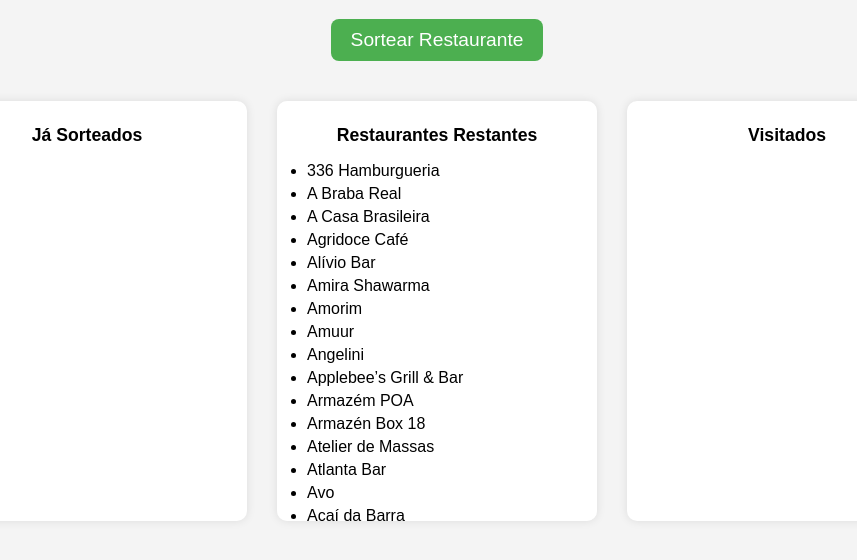
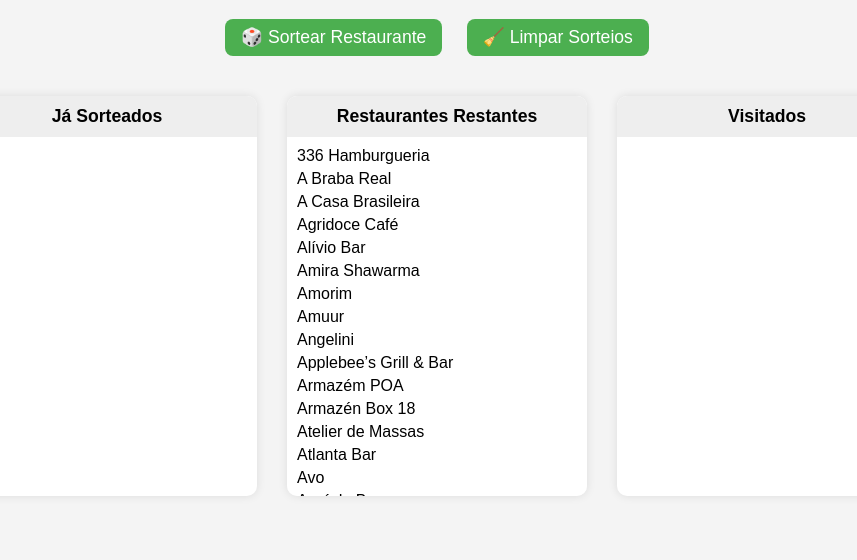
Before and after one commit to lucasmellosz/POAEMDOBRO, a plain HTML site: page index.html in a window 1280 px wide. Shown: the part 100-660 px from the top of the page, without its empty margins (203-1060 px from the left). Drawn offline with Linux system fonts and the light colour scheme.

Commit message:
Update index.html

```diff
--- a/index.html
+++ b/index.html
@@ -16,8 +16,9 @@
       color: #333;
     }
     button {
-      font-size: 1.2em;
-      padding: 10px 20px;
+      font-size: 1.1em;
+      padding: 8px 16px;
+      margin: 0 10px 20px 10px;
       border: none;
       border-radius: 8px;
       background-color: #4CAF50;
@@ -33,25 +34,30 @@
       flex-wrap: wrap;
       justify-content: center;
       gap: 30px;
-      margin-top: 40px;
+      margin-top: 20px;
     }
     .lista {
       width: 300px;
       max-height: 400px;
       overflow-y: auto;
       background-color: white;
-      padding: 10px;
       border-radius: 10px;
       box-shadow: 0 0 10px rgba(0,0,0,0.1);
-      text-align: left;
     }
     .lista h2 {
       font-size: 1.1em;
-      margin-bottom: 10px;
-      text-align: center;
+      margin: 0;
+      padding: 10px;
+      background-color: #eee;
+      position: sticky;
+      top: 0;
+      z-index: 1;
     }
     .lista ul {
-      padding-left: 20px;
+      list-style: none;
+      padding: 10px;
+      margin: 0;
+      text-align: left;
     }
     .lista li {
       margin-bottom: 5px;
@@ -60,7 +66,8 @@
 </head>
 <body>
   <h1>🍽️POA EM DOBRO 2025🍽️</h1>
-  <button onclick="sortear()">Sortear Restaurante</button>
+  <button onclick="sortear()">🎲 Sortear Restaurante</button>
+  <button onclick="limparSorteios()">🧹 Limpar Sorteios</button>
   <div id="resultado"></div>
 
   <div class="container">
@@ -80,7 +87,6 @@
 
   <script>
     let lista = [...new Set([
-      // Lista em ordem alfabética
       "336 Hamburgueria", "A Braba Real", "A Casa Brasileira", "Açaí da Barra", "Agridoce Café",
       "Alívio Bar", "Amira Shawarma", "Amorim", "Amuur", "Angelini", "Applebee’s Grill & Bar",
       "Armazém POA", "Armazén Box 18", "Atelier de Massas", "Atlanta Bar", "Avo", "Banca do Açaí",
@@ -89,7 +95,7 @@
       "Brita Bar", "Brioche e Gelato", "Buena Pizza Social Club", "Bullé Café & Armazén", "Café Angélica",
       "Café Cultura", "Café do Bem", "Café do Mercado", "Café Imperador", "Café Mal Assombrado",
       "Cachorro do Bonfa", "Cantina Toscana", "Casa Mica", "Casa Revoa", "Casa do Vale", "Castellani Padaria",
-      "Cavanhas", "Caucakes", "Cavanhas", "Céu Zona Sul", "Charlie Confeitaria", "Chatô Pizzaria",
+      "Cavanhas", "Caucakes", "Céu Zona Sul", "Charlie Confeitaria", "Chatô Pizzaria",
       "Chalé da Praça XV", "Ciao Slice Shop", "Coccaderia.Co", "Comfy Pizza", "Confeitaria Barcelona",
       "Confeitaria Dona Inês", "D’juca Confeitaria", "Da Vó", "Dale Burger", "Delta Brick", "De Rua",
       "Di Toni Pasta i Basta", "Don Francesco Pastel", "Don Zarichta", "Doralice", "El Aguante Bar",
@@ -104,7 +110,7 @@
       "Moishes Deli", "Mouros Dog", "Mr. Chau", "Mulligan", "Nanica", "Niki Lanches", "Nina Café da Casa",
       "O’Pasta Tra[oria", "O’Sullivans Irish Pub", "Oh Bruder", "Olga Raízes", "Onze Bar", "Osso Parrilla Bar",
       "Osteria del Mercato", "Paraíso Bowls", "Parrilla Hecho a Mano", "Paparico Taqueria", "Pampa",
-      "Pampa Burguer", "Patio Barcelos", "Paddock & Co", "Patio Barcelos", "Petiskeira", "Pipoca de Ipanema",
+      "Pampa Burguer", "Patio Barcelos", "Paddock & Co", "Petiskeira", "Pipoca de Ipanema",
       "Pito Bar e Cozinha", "Platinum Sushi (Yakisoba)", "Poa Café e Armazén", "Poa Parrilla", "Ponto Zero Bar e Cozinha",
       "Poplab", "Porto Burger", "Quincho Parrilla y Bar", "Quintanilha", "Rancho 141", "Raw Restaurante",
       "Real Fucking Burger", "Refúgio Açaí", "Restaurante Figueiras", "Restaurante Marcos", "Restaurante Midbar",
@@ -136,10 +142,9 @@
       ulVisitados.innerHTML = "";
 
       const sorteadosNaoVisitados = sorteados.filter(s => !visitados.includes(s.nome)).map(s => s.nome);
-      const restantes = lista.filter(r => !visitados.includes(r) && !sorteadosNaoVisitados.includes(r));
+      const restantes = lista.filter(r => !visitados.includes(r)).sort();
 
-      // Ordena os "restantes"
-      restantes.sort().forEach(item => {
+      restantes.forEach(item => {
         const li = document.createElement("li");
         li.textContent = item;
         ulRestantes.appendChild(li);
@@ -147,7 +152,6 @@
 
       sorteados.forEach(entry => {
         const li = document.createElement("li");
-
         const checkbox = document.createElement("input");
         checkbox.type = "checkbox";
         checkbox.checked = visitados.includes(entry.nome);
@@ -160,11 +164,9 @@
           salvarDados();
           atualizarListas();
         };
-
         const label = document.createElement("label");
         label.appendChild(checkbox);
         label.appendChild(document.createTextNode(`${entry.nome} - ${entry.data}`));
-
         li.appendChild(label);
         ulSorteados.appendChild(li);
       });
@@ -177,10 +179,7 @@
     }
 
     function sortear() {
-      const jaSorteadosNaoVisitados = sorteados
-        .filter(s => !visitados.includes(s.nome))
-        .map(s => s.nome);
-
+      const jaSorteadosNaoVisitados = sorteados.filter(s => !visitados.includes(s.nome)).map(s => s.nome);
       const elegiveis = lista.filter(r =>
         !visitados.includes(r) &&
         !jaSorteadosNaoVisitados.includes(r)
@@ -201,6 +200,15 @@
       atualizarListas();
     }
 
+    function limparSorteios() {
+      if (confirm("Tem certeza que deseja apagar todos os sorteios? Isso não remove os visitados.")) {
+        sorteados = [];
+        salvarDados();
+        atualizarListas();
+        document.getElementById("resultado").textContent = "";
+      }
+    }
+
     atualizarListas();
   </script>
 </body>
```
